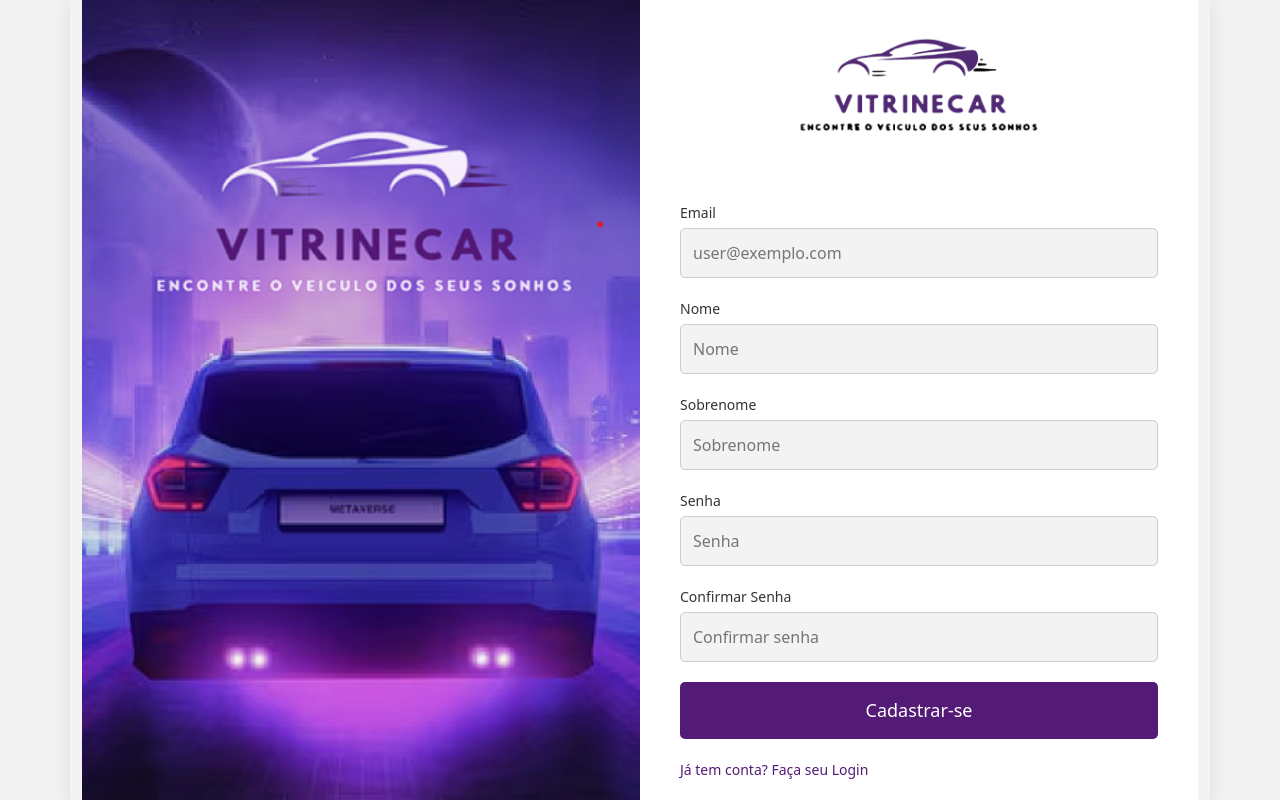
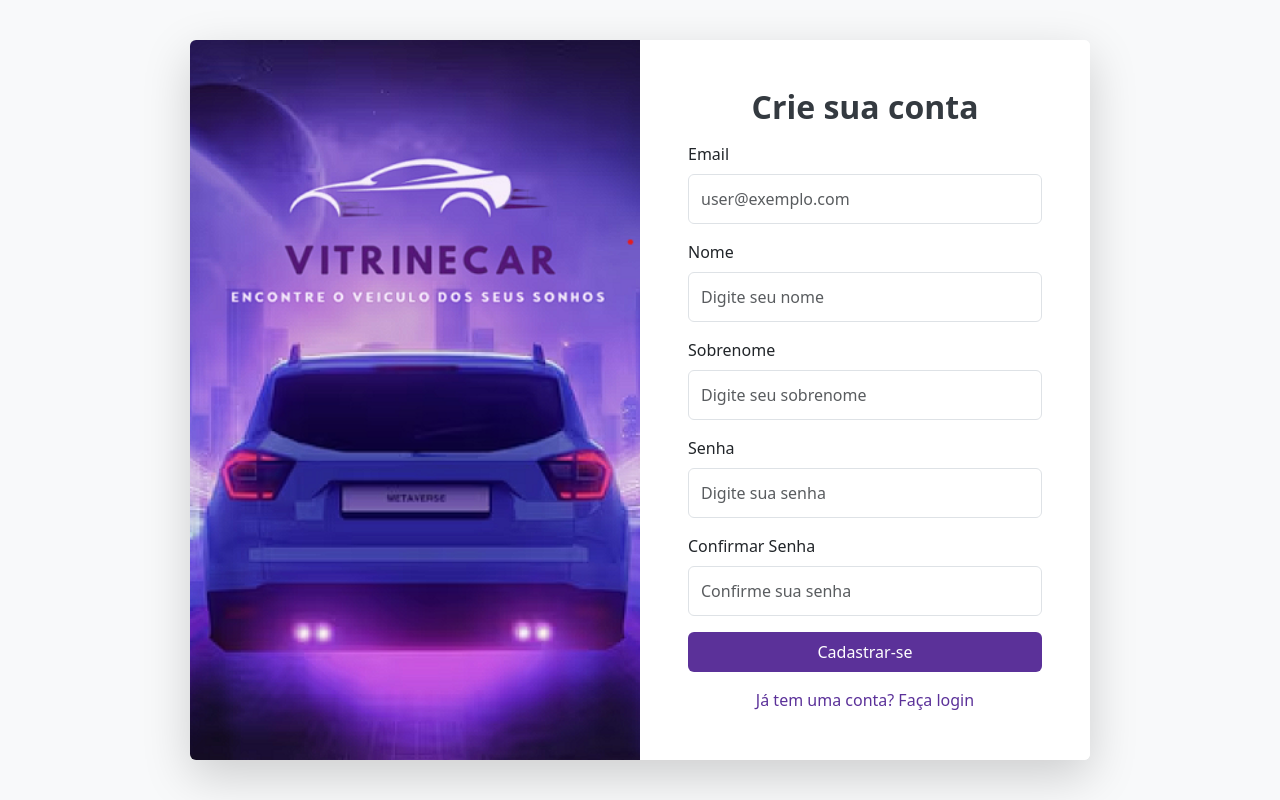
Before and after one commit to nielsonj13/VitrineCar, a Vue app: page /cadastro in a window 1280 px wide. Built offline with nearby package versions, Linux system fonts and the light colour scheme.

Commit message:
alterações nas telas  de login, cadastro e esqueceu senha

```diff
--- a/src/views/EsqueceuSenha.vue
+++ b/src/views/EsqueceuSenha.vue
@@ -1,32 +1,36 @@
 <template>
-  <div class="container">
-    <!-- Seção da imagem -->
-    <div class="image-section"></div>
+  <div class="container-fluid vh-100 d-flex align-items-center justify-content-center bg-light">
+    <div class="row shadow-lg rounded overflow-hidden login-container">
+      <!-- Área da imagem -->
+      <div class="col-md-6 d-none d-md-flex align-items-center justify-content-center image-section">
+      </div>
 
-    <!-- Seção do formulário -->
-    <div class="form-section">
-      <img class="logo" src="/public/logos/logo_vitrinecar.png" alt="VitrineCar">
-      <h2 class="form-title">Esqueceu a senha?</h2>
-      <p class="instructions">
-        Informe seu email cadastrado para receber instruções de redefinição de senha
-      </p>
+      <!-- Área do formulário -->
+      <div class="col-md-6 p-5 bg-white form-section">
+        <h2 class="fw-bold text-center mb-3">Esqueceu sua senha?</h2>
+        <p class="text-center text-muted">Informe seu email cadastrado para receber instruções de redefinição de senha</p>
+
         <form @submit.prevent="recuperarSenha">
-        <div class="form-group">
-          <label for="email">Email</label>
+          <div class="mb-3">
+            <label for="email" class="form-label">Email</label>
             <input
               type="email"
+              v-model="email"
               id="email"
-            v-model="email"
+              class="form-control"
               placeholder="user@exemplo.com"
               required
             />
           </div>
-        <button type="submit" class="submit-button" :disabled="loading">
+
+          <button type="submit" class="btn btn-primary w-100 py-2" :disabled="loading">
             {{ loading ? "Enviando..." : "Enviar" }}
           </button>
+
+          <div class="text-center mt-3">
+            <router-link to="/login" class="text-decoration-none">Voltar para Login</router-link>
+          </div>
         </form>
-      <div class="form-footer">
-        <p>Retornar para <router-link to="/">Login</router-link></p>
       </div>
     </div>
   </div>
@@ -67,118 +71,52 @@
 </script>
 
 <style scoped>
-/* Estilo do body e fundo geral */
-body {
-  margin: 0;
-  font-family: Arial, sans-serif;
-  height: 100vh;
-  width: 100vw;
-  display: flex;
-  justify-content: center;
-  align-items: center;
-  background-color: #F3F3F3;
-  overflow: hidden;
+/* Layout principal */
+.login-container {
+  max-width: 900px;
+  width: 100%;
+  background: #fff;
+  border-radius: 15px;
 }
 
-/* Container principal */
-.container {
-  display: flex;
-  width: 100vw;
-  height: 100vh;
-  background-color: #FFF;
+/* Estilo da área de imagem */
+.image-section {
+  background: url('/logos/imagem_login.png') no-repeat center center;
+  background-size: cover;
+  position: relative;
 }
 
-/* Estilo da imagem e fundo do carro */
-.image-section {
-  background-image: url('/public/logos/imagem_login.png');
-  background-size: cover;
-  background-position: center;
-  width: 50%;
-  display: flex;
-  align-items: center;
-  justify-content: center;
-  color: white;
-  text-align: center;
-}
-
-/* Seção do formulário */
+/* Formulário */
 .form-section {
-  padding: 40px;
-  width: 50%;
   display: flex;
   flex-direction: column;
   justify-content: center;
 }
 
-.logo {
-  width: 250px;
-  height: auto;
-  margin: 0 auto 10px;
-  display: block;
+.form-section h2 {
+  color: #343a40;
 }
 
-.form-title {
-  color: #531B76;
-  margin: 5px 0 20px;
-  font-size: 28px;
-  text-align: center;
-}
-
-.instructions {
-  text-align: center;
-  color: #666;
-  font-size: 14px;
-  margin-bottom: 20px;
-}
-
-.form-group {
-  margin-bottom: 15px;
-  display: flex;
-  flex-direction: column;
-}
-
-.form-group label {
-  font-size: 14px;
-  color: #666;
-  margin-bottom: 5px;
-}
-
-.form-group input {
-  padding: 10px;
-  border: 1px solid #CCC;
-  border-radius: 5px;
+.form-control {
+  padding: 12px;
   font-size: 16px;
 }
 
-.submit-button {
-  width: 100%;
-  padding: 15px;
-  font-size: 18px;
+.btn-primary {
+  background: #5B3199;
   border: none;
-  border-radius: 5px;
-  cursor: pointer;
-  background-color: #531B76;
-  color: #FFF;
-  margin-bottom: 10px;
+  transition: all 0.3s;
 }
 
-.submit-button:disabled {
-  background-color: #888;
-  cursor: not-allowed;
+.btn-primary:hover {
+  background: #3a1e66;
 }
 
-.form-footer {
-  text-align: center;
-  font-size: 14px;
-  margin-top: 15px;
+.text-decoration-none {
+  color: #5B3199;
 }
 
-.form-footer a {
-  color: #5B3199;
-  text-decoration: none;
-}
-
-.form-footer a:hover {
+.text-decoration-none:hover {
   text-decoration: underline;
 }
 </style>
--- a/src/views/Login.vue
+++ b/src/views/Login.vue
@@ -1,41 +1,47 @@
 <template>
-  <div class="container">
-    <!-- Área da imagem e logo -->
-    <div class="image-section"></div>
+  <div class="container-fluid vh-100 d-flex align-items-center justify-content-center bg-light">
+    <div class="row shadow-lg rounded overflow-hidden login-container">
+      <!-- Área da imagem -->
+      <div class="col-md-6 d-none d-md-flex align-items-center justify-content-center image-section">
+      </div>
 
       <!-- Área de login -->
-    <div class="login-section">
-      <h2 class="welcome-text">
-        Bem-vindo a<br />
-        <span class="highlight">VitrineCar</span>
-      </h2>
+      <div class="col-md-6 p-5 bg-white login-section">
+        <h2 class="fw-bold text-center mb-4">Acesse sua conta</h2>
 
         <form @submit.prevent="login">
-        <label for="email">Email</label>
+          <div class="mb-3">
+            <label for="email" class="form-label">Email</label>
             <input
               type="email"
               v-model="email"
               id="email"
+              class="form-control"
               placeholder="user@exemplo.com"
               required
             />
+          </div>
 
-        <label for="password">Senha</label>
+          <div class="mb-3">
+            <label for="password" class="form-label">Senha</label>
             <input
               type="password"
               v-model="password"
               id="password"
-          placeholder="senha"
+              class="form-control"
+              placeholder="Digite sua senha"
               required
             />
+          </div>
 
-        <button type="submit">Entrar</button>
+          <button type="submit" class="btn btn-primary w-100 py-2">Entrar</button>
 
-        <div>
-          <router-link to="/esqueceu-senha">Esqueceu a senha?</router-link>
-          <router-link to="/cadastro">Cadastre-se</router-link>
+          <div class="text-center mt-3">
+            <router-link to="/esqueceu-senha" class="text-decoration-none me-3">Esqueceu a senha?</router-link>
+            <router-link to="/cadastro" class="text-decoration-none">Cadastre-se</router-link>
           </div>
         </form>
+      </div>
     </div>
   </div>
 </template>
@@ -67,107 +73,69 @@
 </script>
 
 <style scoped>
-/* Estilos gerais */
-* {
-  margin: 0;
-  padding: 0;
-  box-sizing: border-box;
+/* Layout principal */
+.login-container {
+  max-width: 900px;
+  width: 100%;
+  background: #fff;
+  border-radius: 15px;
 }
 
-body {
-  font-family: Arial, sans-serif;
-  display: flex;
-  justify-content: center;
-  align-items: center;
-  height: 100vh;
-  background-color: #F3F3F3;
-}
-
-/* Container principal ocupando a tela inteira */
-.container {
-  display: flex;
-  width: 80%;
-  height: 100vh;
-  box-shadow: 0px 4px 20px rgba(0, 0, 0, 0.1);
-  overflow: hidden;
-}
-
-/* Área de imagem e logo */
+/* Estilo da área de imagem */
 .image-section {
   background: url('/logos/imagem_login.png') no-repeat center center;
   background-size: cover;
-  width: 70%;
+  position: relative;
+}
+
+.overlay {
+  position: absolute;
+  background: rgba(0, 0, 0, 0.6);
+  width: 100%;
+  height: 100%;
   display: flex;
   flex-direction: column;
   align-items: center;
   justify-content: center;
-  color: white;
   text-align: center;
   padding: 20px;
 }
 
-/* Área de login */
+.highlight {
+  color: #FFC107;
+}
+
+/* Formulário de login */
 .login-section {
-  width: 40%;
-  height: 100%;
-  background-color: #FFFFFF;
   display: flex;
   flex-direction: column;
   justify-content: center;
-  padding: 40px;
 }
 
-/* Texto de Bem-vindo */
-.welcome-text {
-  font-size: 32px;
-  color: #531B76;
-  text-align: center;
-  margin-bottom: 30px;
-  line-height: 1.5;
+.login-section h2 {
+  color: #343a40;
 }
 
-.welcome-text .highlight {
+.form-control {
+  padding: 12px;
+  font-size: 16px;
+}
+
+.btn-primary {
+  background: #5B3199;
+  border: none;
+  transition: all 0.3s;
+}
+
+.btn-primary:hover {
+  background: #3a1e66;
+}
+
+.text-decoration-none {
   color: #5B3199;
 }
 
-.login-section label {
-  font-size: 14px;
-  color: #333;
-  margin-bottom: 5px;
-  display: block;
-}
-
-.login-section input {
-  width: 100%;
-  padding: 12px;
-  font-size: 16px;
-  border: 1px solid #CCC;
-  border-radius: 5px;
-  margin-bottom: 20px;
-  background-color: #F3F3F3;
-}
-
-.login-section button {
-  width: 100%;
-  padding: 15px;
-  font-size: 18px;
-  border: none;
-  border-radius: 5px;
-  cursor: pointer;
-  background-color: #531B76;
-  color: #FFF;
-  margin-bottom: 10px;
-}
-
-.login-section a {
-  font-size: 14px;
-  color: #531B76;
-  text-decoration: none;
-  display: inline-block;
-  margin-top: 10px;
-}
-
-.login-section a:hover {
+.text-decoration-none:hover {
   text-decoration: underline;
 }
 </style>
--- a/src/views/TelaCadastro.vue
+++ b/src/views/TelaCadastro.vue
@@ -1,62 +1,84 @@
 <template>
-  <div class="container">
-    <!-- Área da imagem e logo -->
-    <div class="image-section">
+  <div class="container-fluid vh-100 d-flex align-items-center justify-content-center bg-light">
+    <div class="row shadow-lg rounded overflow-hidden login-container">
+      <!-- Área da imagem -->
+      <div class="col-md-6 d-none d-md-flex align-items-center justify-content-center image-section">
       </div>
 
       <!-- Área de cadastro -->
-    <div class="login-section">
-      <img class="logo" src="/logos/logo_vitrinecar.png" alt="VitrineCar">
+      <div class="col-md-6 p-5 bg-white form-section">
+        <h2 class="fw-bold text-center mb-3">Crie sua conta</h2>
+
         <form @submit.prevent="handleCadastro">
-        <label for="email">Email</label>
+          <div class="mb-3">
+            <label for="email" class="form-label">Email</label>
             <input
               type="email"
+              v-model="email"
               id="email"
-          v-model="email"
+              class="form-control"
               placeholder="user@exemplo.com"
               required
             />
+          </div>
 
-        <label for="nome">Nome</label>
+          <div class="mb-3">
+            <label for="nome" class="form-label">Nome</label>
             <input
               type="text"
+              v-model="nome"
               id="nome"
-          v-model="nome"
-          placeholder="Nome"
+              class="form-control"
+              placeholder="Digite seu nome"
               required
             />
+          </div>
 
-        <label for="sobrenome">Sobrenome</label>
+          <div class="mb-3">
+            <label for="sobrenome" class="form-label">Sobrenome</label>
             <input
               type="text"
+              v-model="sobrenome"
               id="sobrenome"
-          v-model="sobrenome"
-          placeholder="Sobrenome"
+              class="form-control"
+              placeholder="Digite seu sobrenome"
               required
             />
+          </div>
 
-        <label for="senha">Senha</label>
+          <div class="mb-3">
+            <label for="senha" class="form-label">Senha</label>
             <input
               type="password"
+              v-model="senha"
               id="senha"
-          v-model="senha"
-          placeholder="Senha"
+              class="form-control"
+              placeholder="Digite sua senha"
               required
             />
+          </div>
 
-        <label for="confirmar-senha">Confirmar Senha</label>
+          <div class="mb-3">
+            <label for="confirmar-senha" class="form-label">Confirmar Senha</label>
             <input
               type="password"
+              v-model="confirmarSenha"
               id="confirmar-senha"
-          v-model="confirmarSenha"
-          placeholder="Confirmar senha"
+              class="form-control"
+              placeholder="Confirme sua senha"
               required
             />
+          </div>
 
-        <button type="submit">Cadastrar-se</button>
+          <button type="submit" class="btn btn-primary w-100 py-2">
+            Cadastrar-se
+          </button>
 
-        <router-link to="/login">Já tem conta? Faça seu Login</router-link>
+          <div class="text-center mt-3">
+            <router-link to="/login" class="text-decoration-none">Já tem uma conta? Faça login</router-link>
+          </div>
         </form>
+      </div>
     </div>
   </div>
 </template>
@@ -89,29 +111,25 @@
           return;
         }
 
-
         const auth = getAuth();
         const userCredential = await createUserWithEmailAndPassword(auth, this.email, this.senha);
         const user = userCredential.user;
 
-        // Aguarde a atualização do perfil antes de prosseguir
         await updateProfile(user, {
           displayName: `${this.nome} ${this.sobrenome}`,
         });
 
-        // Criar o documento do usuário na coleção "usuarios"
         const userRef = doc(db, "usuarios", user.uid);
         await setDoc(userRef, {
           nome: this.nome,
           sobrenome: this.sobrenome,
           email: this.email,
-          endereco: { cidade: "", estado: "", cep: "" }, // Dados vazios para preencher depois
-          contato: { telefone: "", email: this.email } // Email já preenchido, telefone em branco
+          endereco: { cidade: "", estado: "", cep: "" },
+          contato: { telefone: "", email: this.email }
         });
 
-
         alert("Cadastro realizado com sucesso!");
-        this.$router.push("/");
+        this.$router.push("/login");
       } catch (error) {
         alert("Erro ao cadastrar: " + error.message);
         console.error(error);
@@ -121,103 +139,53 @@
 };
 </script>
 
-
 <style scoped>
-/* Estilos gerais */
-* {
-  margin: 0;
-  padding: 0;
-  box-sizing: border-box;
+/* Layout principal */
+.login-container {
+  max-width: 900px;
+  width: 100%;
+  background: #fff;
+  border-radius: 15px;
 }
 
-body {
-  font-family: Arial, sans-serif;
-  background-color: #F3F3F3;
+/* Estilo da área de imagem */
+.image-section {
+  background: url('/logos/imagem_login.png') no-repeat center center;
+  background-size: cover;
+  position: relative;
 }
 
-/* Container principal ocupando a tela inteira */
-.container {
-  display: flex;
-  width: 100vw;
-  height: 100vh;
-  box-shadow: 0px 4px 20px rgba(0, 0, 0, 0.1);
-  overflow: hidden;
-}
-
-/* Área de imagem e logo */
-.image-section {
-  background: url('/logos/imagem_login.png') center center/cover no-repeat;
-  width: 50%;
-  display: flex;
-  align-items: center;
-  justify-content: center;
-  color: white;
-  text-align: center;
-  padding: 20px;
-}
-
-/* Área de cadastro */
-.login-section {
-  width: 50%;
-  background-color: #FFFFFF;
+/* Formulário */
+.form-section {
   display: flex;
   flex-direction: column;
   justify-content: center;
-  padding: 40px;
 }
 
-/* Estilo para a logo */
-.logo {
-  width: 250px;
-  height: auto;
-  margin: 0 auto 20px;
-  display: block;
+.form-section h2 {
+  color: #343a40;
 }
 
-.login-section h2 {
-  font-size: 32px;
-  color: #531B76;
-  margin-bottom: 20px;
+.form-control {
+  padding: 12px;
+  font-size: 16px;
 }
 
-.login-section label {
-  font-size: 14px;
-  color: #333;
-  margin-bottom: 5px;
-  display: block;
+.btn-primary {
+  background: #5B3199;
+  border: none;
+  transition: all 0.3s;
 }
 
-.login-section input {
-  width: 100%;
-  padding: 12px;
-  font-size: 16px;
-  border: 1px solid #CCC;
-  border-radius: 5px;
-  margin-bottom: 20px;
-  background-color: #F3F3F3;
+.btn-primary:hover {
+  background: #3a1e66;
 }
 
-.login-section button {
-  width: 100%;
-  padding: 15px;
-  font-size: 18px;
-  border: none;
-  border-radius: 5px;
-  cursor: pointer;
-  background-color: #531B76;
-  color: #FFF;
-  margin-bottom: 10px;
+.text-decoration-none {
+  color: #5B3199;
 }
 
-.login-section a {
-  font-size: 14px;
-  color: #531B76;
-  text-decoration: none;
-  display: inline-block;
-  margin-top: 10px;
-}
-
-.login-section a:hover {
+.text-decoration-none:hover {
   text-decoration: underline;
 }
 </style>
```
Lines whose indentation alone changed are shown as unchanged.
